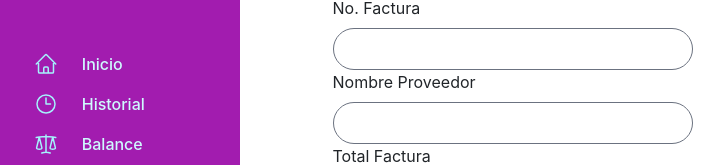
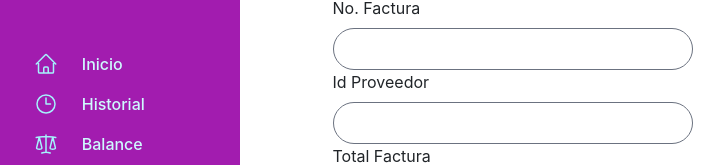
Before and after one commit to rolsac17/cuentas-por-pagar, a React (Create React App) app: page /factura in a window 1280 px wide. Shown: the part 212-377 px from the top of the page, without its empty margins (16-744 px from the left). Built offline with nearby package versions, Linux system fonts and the light colour scheme; the HTML template or start-up script is replaced by a standard one.

Commit message:
Modificacion del form factura

```diff
--- a/src/Components/Facturas.js
+++ b/src/Components/Facturas.js
@@ -27,9 +27,9 @@ const Factura = () => {
                   autoComplete='off'
                 />
 
-                <label htmlFor='nombre'>Nombre Proveedor</label>
+                <label htmlFor='nombre'>Id Proveedor</label>
                 <input
-                  type='text'
+                  type='number'
                   id='nombre'
                   name='nombre'
                   className='form-control rounded-3xl'
```
